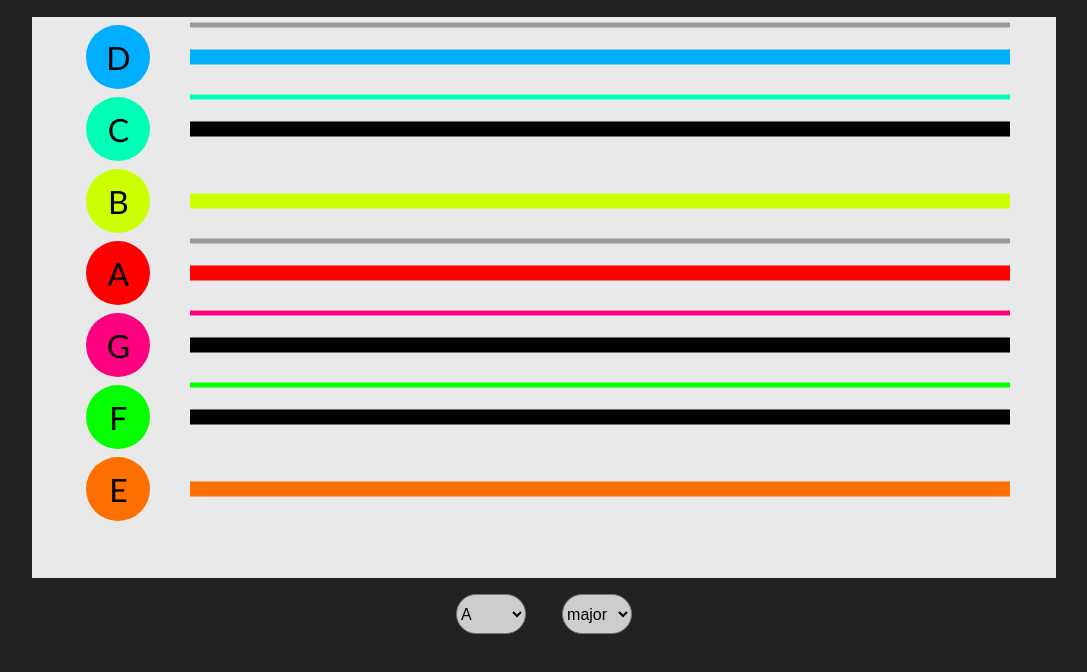
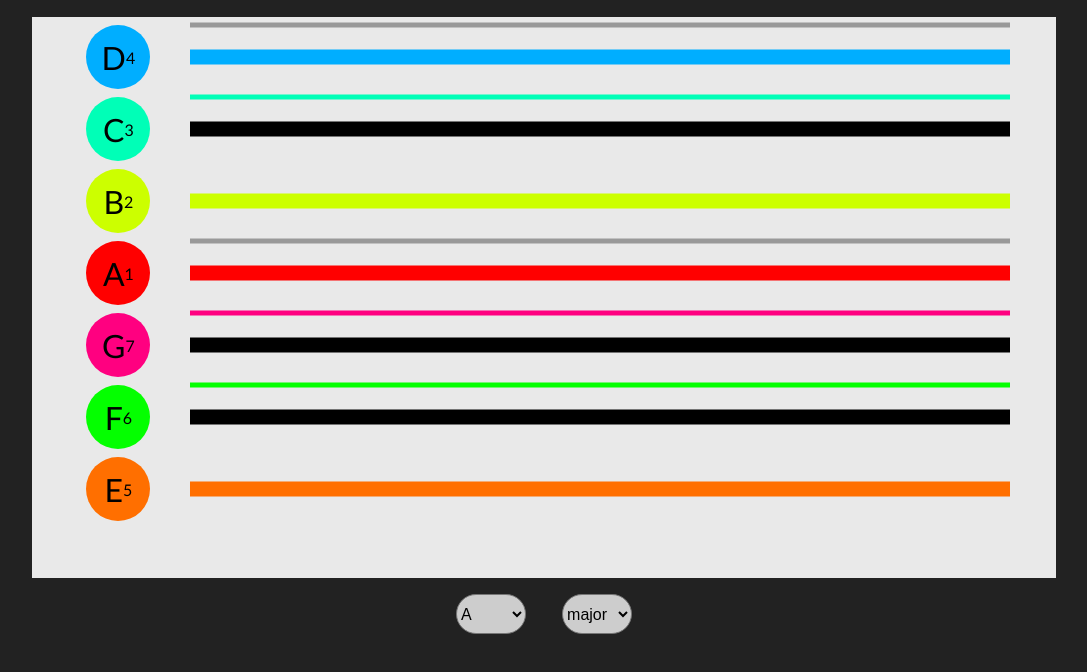
Before and after one commit to AnujPanthri/ScaleVisualizer, a plain HTML site: page index.html in a window 1280 px wide. Shown: the part 62-734 px from the top of the page, without its empty margins (96-1183 px from the left). Drawn offline with Linux system fonts and the light colour scheme.

Commit message:
added subscript interval number

```diff
--- a/script.js
+++ b/script.js
@@ -3,9 +3,9 @@ function createNote(note){
     // create a note
     var note_div=document.createElement("div");
     note_div.className="note";
-    note_div.innerText=note;
+    note_div.dataset.note=note;
+    note_div.innerHTML=note+"<sub></sub>";
     note_div.style.background=`var(--${note}-color)`;
-
     notes_container.appendChild(note_div);
 
     // also create a note line
@@ -35,6 +35,11 @@ function highlightNotes(){
     document.querySelectorAll(".subbar").forEach((elem)=>{
         elem.removeAttribute("style");
     });
+    // clearing old subscripts
+    document.querySelectorAll(`.note>sub`).forEach((elem)=>{
+        elem.innerHTML="";
+    });
+
 
     if (selected_mode.value=="major"){
         formula=[0,2,2,1,2,2,2];    // R,2,3,4,5,6,7
@@ -62,8 +67,10 @@ function applyMode(note,formula)
         else{    //mainbar
             note_elem=document.querySelector(`.mainbar[data-note="${curr_note[0]}"]`);
             note_elem.style.background=`var(--${curr_note[0]}-color)`;
+        }
 
-        }
+        // add number
+        document.querySelector(`.note[data-note="${curr_note[0]}"]>sub`).innerHTML=i+1;
 
     }
 }
--- a/style.css
+++ b/style.css
@@ -70,6 +70,10 @@ body{
     aspect-ratio: 1;
     margin:0.5rem;
 }
+sub{
+    font-size: 0.5em;
+    /* vertical-align: 5rem; */
+}
 
 #notes_bar_container{
     width:80%;
```
